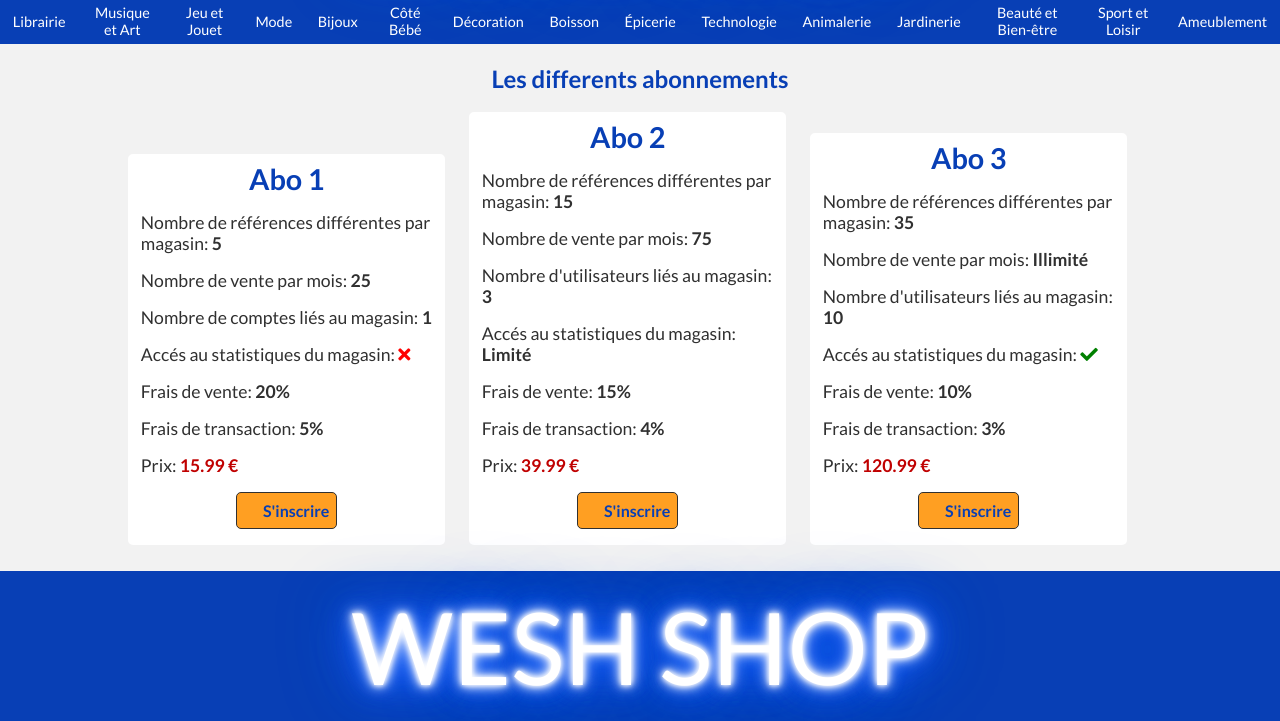
After one commit to antorocca/wesh-shop, a PHP site: page /beSeller.php in a window 1280 px wide. The commit adds this page. Shown: the part 242-963 px from the top of the page. Run offline with PHP 8.4, Linux system fonts and the light colour scheme; data comes from the database, SQL or seed files in the repository.

Commit message:
20/10
-refonte cardBS ->card3 faite et vérifié
-debut page devenir vendeur:
     -creation page beSeller.php
     -mise en page et définition tarif
       terminé
     -creation page sellerInfo.php

```diff
--- a/assets/css/style.css
+++ b/assets/css/style.css
@@ -3,12 +3,13 @@
     --base-blue:rgb(8, 63, 181);
     --blue-hover:rgb(0, 81, 255);
     --base-orange:rgb(255, 159, 34);
+    --base-red:rgb(192, 1, 1);
 }
 
 html, body{
     margin:0;
     padding: 0;
-    font-family: "Trebuchet MS", Arial, Helvetica, sans-serif;
+    font-family:'Lato', sans-serif;
     background-color:rgb(242, 242, 242);
     color:var(--base-txt-color,rgb(48, 48, 48));
 }
@@ -857,9 +901,86 @@
     padding-top:15px;
 }
 
-/*------------------------------------ADMIN.PHP--------------------------------*/
-/******************************************************************************/
-/*****************************************************************************/
+/*-----------------------------------BESELLER.PHP----------------------------------*/
+/**********************************************************************************/
+/*-----------first section subscribe----------*/
+.infSubSell{
+    width: 80%;
+    margin: 0 auto;
+}
+.infSubSell h2{
+    text-align:center;
+    color:var(--base-blue);
+}
+.infSubSell article:nth-child(2),.infSubSell article:nth-child(3),.infSubSell article:last-child{
+    width: 31%;
+    display:inline-block;
+    border-radius:5px;
+    background: white;
+}
+.infSubSell article h3, .infSubSell article p{
+    margin:1vh 1vw;
+}
+.infSubSell article h3{
+    text-align:center;
+    font-size:1.8rem;
+    color:var(--base-blue);
+}
+.infSubSell article p{
+    margin:2vh 1vw;
+    font-size: 1.1rem;
+}
+.infSubSell article p span{
+    font-weight: bold;
+}
+.infSubSell article a{
+    display:block;
+    width:15%;
+    margin:0 auto 2vh auto;
+    padding:1vh 2vw;
+    text-align:center;
+    text-decoration: none;
+    color:var(--base-blue);
+    background: var(--base-orange);
+    border:1px solid var(--base-txt-color);
+    border-radius:5px;
+    font-weight: bold;
+}
+.infSubSell article p:nth-child(8) span{/*prix*/
+    color:var(--base-red);
+}
+.infSubSell article:nth-child(3),.infSubSell article:last-child{
+    margin-left:2%;
+}
+.infSubSell article:nth-child(2){/*abo1*/
+
+}
+.infSubSell article:nth-child(2) i{
+    color:red;
+}
+
+.infSubSell article:nth-child(3){/*abo2*/
+
+}
+
+.infSubSell article:last-child{/*abo3*/
+
+}
+.infSubSell article:last-child i{
+    color:green;
+}
+
+
+
+
+
+
+
+/*************************************************************************************/
+/*-------------------------------------BACK OFFICE----------------------------------*/
+/*--------------------------------------ADMIN.PHP----------------------------------*/
+/**********************************************************************************/
+
 .userTitle{
     text-align:center;
 }
--- a/assets/js/slider.js
+++ b/assets/js/slider.js
@@ -1,4 +1,4 @@
-$('.sliderT1').slick({
+$('.sliderC3').slick({
     infinite: true,
     slidesToShow: 6,
     slidesToScroll: 2
--- /dev/null
+++ b/beSeller.php
@@ -0,0 +1,50 @@
+<?php
+    session_start();
+    require_once 'functionDatabase.php';
+
+
+
+    include('include/head&header.php');
+?>
+
+<main>
+    <section class="infSubSell">
+        <h2>Les differents abonnements</h2>
+        <article>
+            <h3>Abo 1</h3>
+            <p>Nombre de références différentes par magasin: <span>5</span></p>
+            <p>Nombre de vente par mois: <span>25</p>
+            <p>Nombre de comptes liés au magasin: <span>1</p>
+            <p>Accés au statistiques du magasin: <i class="fas fa-times"></i></p>
+            <p>Frais de vente: <span>20%</p>
+            <p>Frais de transaction: <span>5%</p>
+            <p>Prix: <span>15.99 €</span></p>
+            <a href="">S'inscrire</a>
+        </article>
+        <article>
+            <h3>Abo 2</h3>
+            <p>Nombre de références différentes par magasin: <span>15</span></p>
+            <p>Nombre de vente par mois: <span>75</span></p>
+            <p>Nombre d'utilisateurs liés au magasin: <span>3</span></p>
+            <p>Accés au statistiques du magasin: <span>Limité</span></p>
+            <p>Frais de vente: <span>15%</span></p>
+            <p>Frais de transaction: <span>4%</span></p>
+            <p>Prix: <span>39.99 €</span></p>
+            <a href="">S'inscrire</a>
+        </article>
+        <article>
+            <h3>Abo 3</h3>
+            <p>Nombre de références différentes par magasin: <span>35</span></p>
+            <p>Nombre de vente par mois: <span>Illimité</span></p>
+            <p>Nombre d'utilisateurs liés au magasin: <span>10</span></p>
+            <p>Accés au statistiques du magasin: <i class="fas fa-check"></i></p>
+            <p>Frais de vente: <span>10%</span></p>
+            <p>Frais de transaction: <span>3%</span></p>
+            <p>Prix: <span>120.99 €</span></p>
+            <a href="">S'inscrire</a>
+        </article>
+    </section>
+</main>
+
+
+<?php include('include/footer.php'); ?>
--- a/include/head&header.php
+++ b/include/head&header.php
@@ -13,6 +13,9 @@
         <link rel="stylesheet" href="https://use.fontawesome.com/releases/v5.15.4/css/all.css" integrity="sha384-DyZ88mC6Up2uqS4h/KRgHuoeGwBcD4Ng9SiP4dIRy0EXTlnuz47vAwmeGwVChigm" crossorigin="anonymous">
         <link rel="stylesheet" type="text/css" href="//cdn.jsdelivr.net/npm/slick-carousel@1.8.1/slick/slick.css"/>
         <link rel="stylesheet" type="text/css" href="//cdn.jsdelivr.net/npm/slick-carousel@1.8.1/slick/slick-theme.css"/>
+        <link rel="preconnect" href="https://fonts.googleapis.com">
+        <link rel="preconnect" href="https://fonts.gstatic.com" crossorigin>
+        <link href="https://fonts.googleapis.com/css2?family=Lato:ital,wght@0,100;0,300;0,400;0,700;0,900;1,100;1,300;1,400;1,700;1,900&display=swap" rel="stylesheet">
         <link rel="stylesheet" href="assets/css/style.css">
         <!-- <link rel="stylesheet" href="https://cdnjs.cloudflare.com/ajax/libs/slick-carousel/1.8.1/slick.csss"> -->
         <title>Document</title>
@@ -35,7 +38,7 @@
                         if($_SESSION['role'] == 'seller'){
                             echo '<a href="magasin.php">Mon magasin</a>';
                         }else{
-                            echo '<a href="#">Créer un compte vendeur</a>';
+                            echo '<a href="beSeller.php">Créer un compte vendeur</a>';
                         }
                         echo '<a href="logout.php">Se déconnecter</a>
                         </div>
```
Also changed, not shown: other parts of assets/css/style.css (+84 -44 lines), addArtToCart.php (+6 -6 lines), category.php (+6 -3 lines), include/card3.php (added, +91 -0 lines), index.php (+10 -2 lines).
